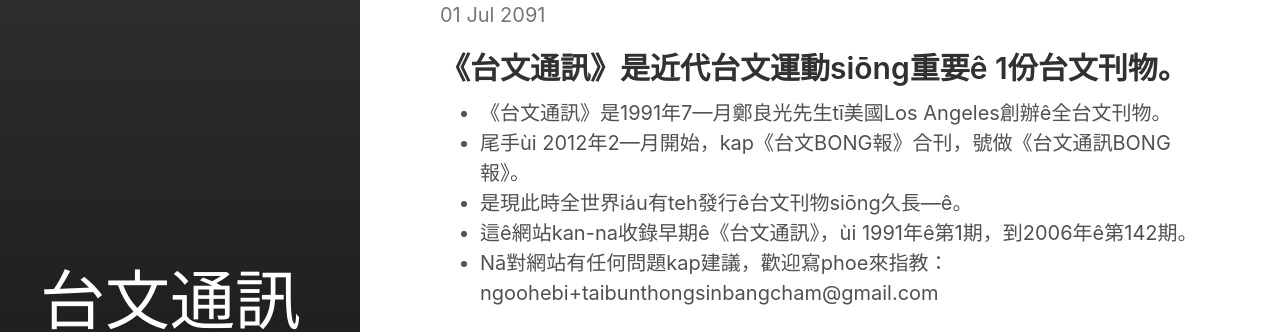
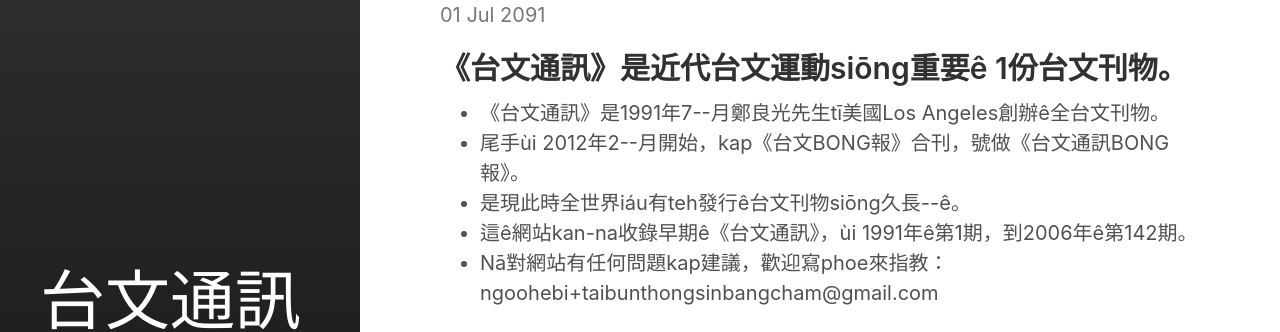
Before and after one commit to TaibunThongsin/TaibunThongsin, a Jekyll site: the page built from index.html, in a window 1280 px wide. Shown: the part 130-462 px from the top of the page. Built offline with Jekyll 4.4.1, drawn with Linux system fonts in a browser that asks for light colours; the list of posts is cut into pages by our own code.

```diff
--- a/_config.yml
+++ b/_config.yml
@@ -37,4 +37,4 @@ sidebar_home_link:  true
 # kramdown settings
 kramdown:
   typographic_symbols:
-      ndash: —
+      ndash: --
```
